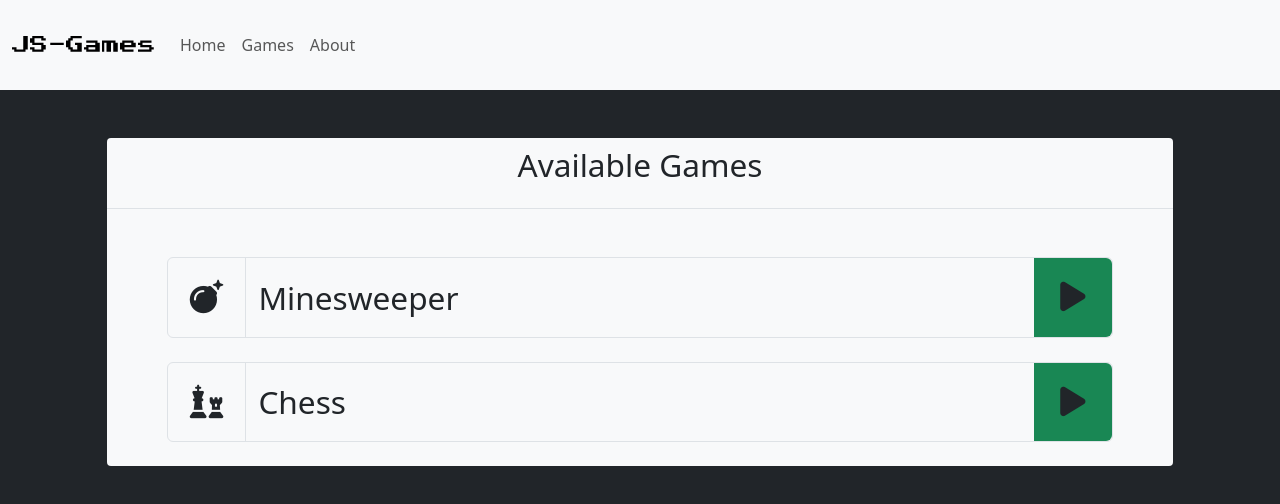
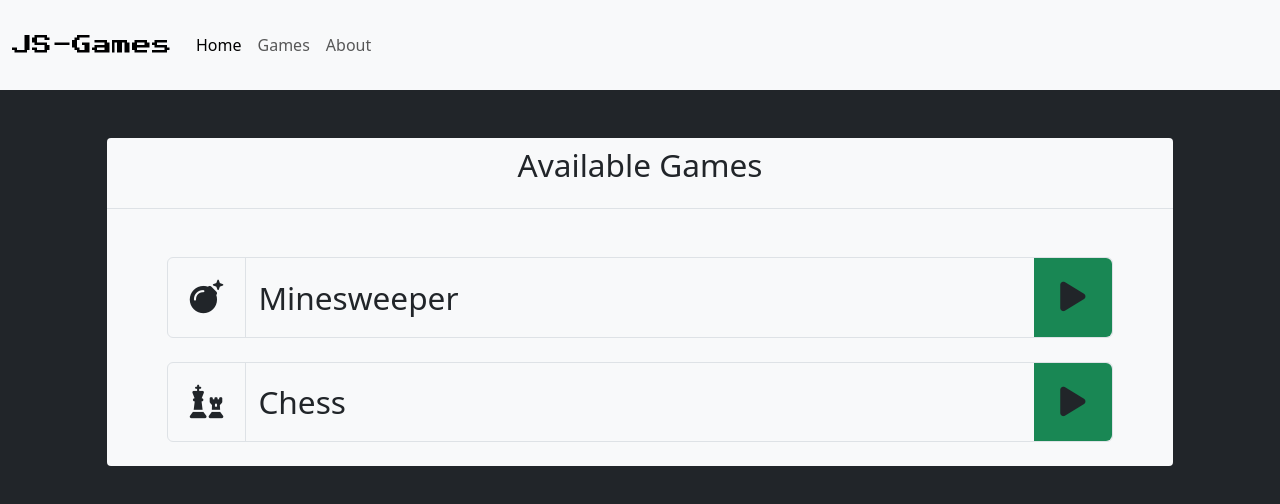
Before and after one commit to DerekGary/JS-Games-Web-App, a plain HTML site: page games.html in a window 1280 px wide. Drawn offline with nearby package versions, Linux system fonts and the light colour scheme.

Commit message:
Update games.html to not use navbar components

```diff
--- a/games.html
+++ b/games.html
@@ -27,8 +27,28 @@
 </head>
 
 <body>
-    <div id="navbar"></div>
-    <script src="/components/nav-creator.js"></script>
+    <nav class="navbar navbar-expand-lg navbar-light bg-light">
+        <div class="container-fluid">
+            <a class="navbar-brand" href="/">JS-Games</a>
+            <button class="navbar-toggler" type="button" data-bs-toggle="collapse" data-bs-target="#navbarNav"
+                aria-controls="navbarNav" aria-expanded="false" aria-label="Toggle navigation">
+                <span class="navbar-toggler-icon"></span>
+            </button>
+            <div class="collapse navbar-collapse" id="navbarNav">
+                <ul class="navbar-nav">
+                    <li class="nav-item">
+                        <a class="nav-link active" aria-current="page" href="#">Home</a>
+                    </li>
+                    <li class="nav-item">
+                        <a class="nav-link" href="games.html">Games</a>
+                    </li>
+                    <li class="nav-item">
+                        <a class="nav-link" href="/about.html">About</a>
+                    </li>
+                </ul>
+            </div>
+        </div>
+    </nav>
 
     <!-- Games List Section -->
     <div class="container-fluid">
```
